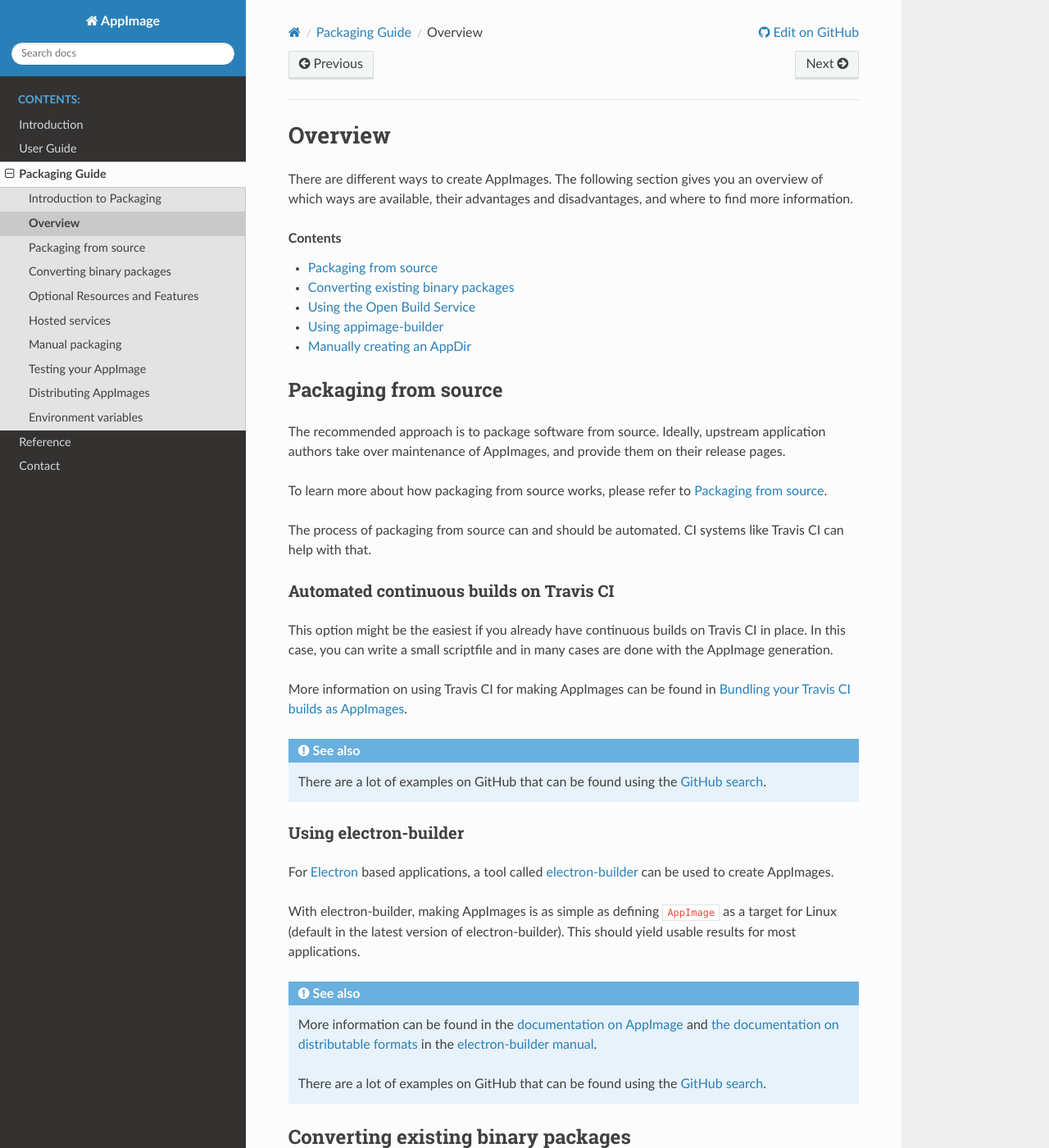
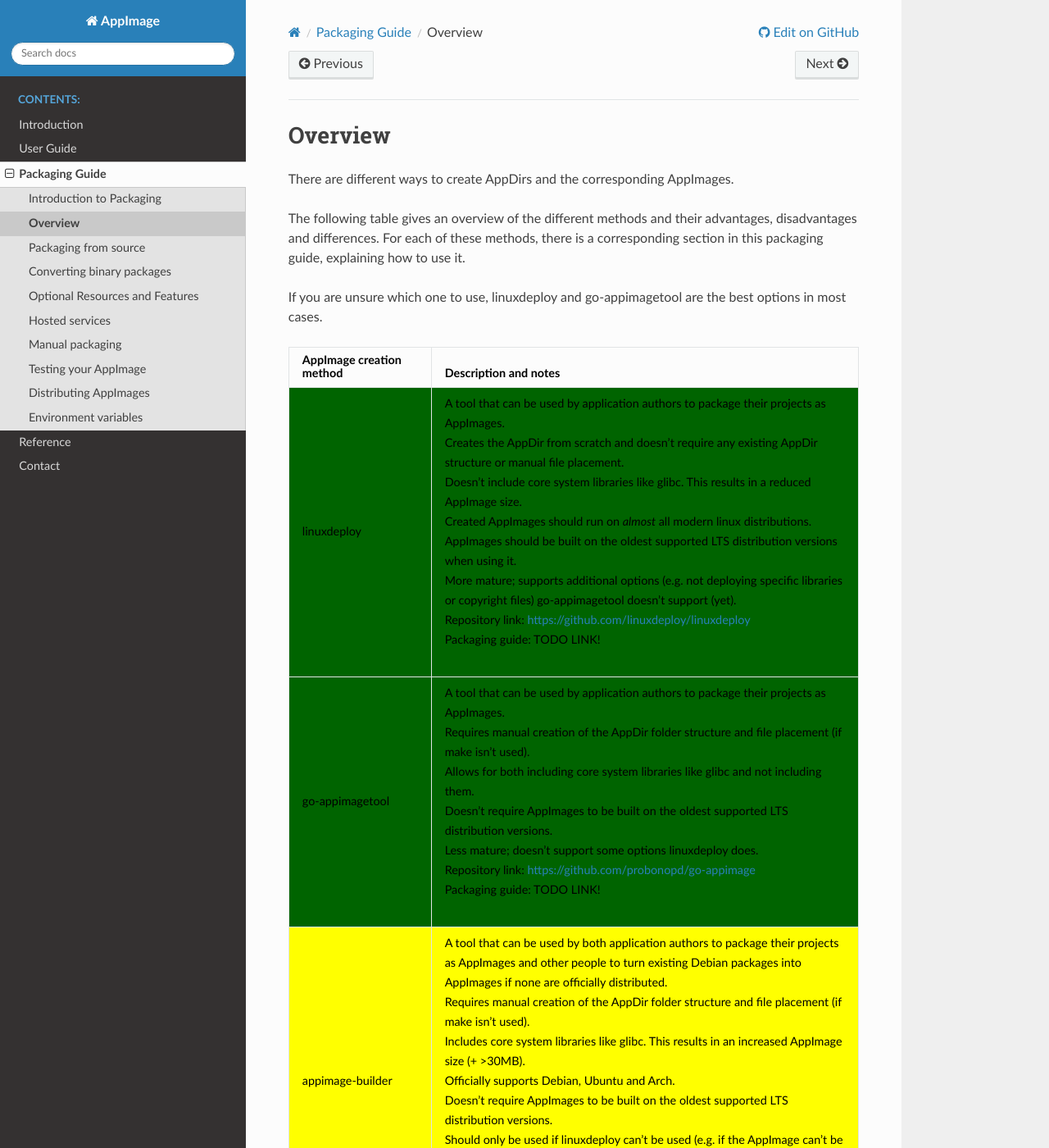
Before and after one commit to AppImage/docs.appimage.org, a Sphinx documentation site: the page built from source/packaging-guide/overview.rst, in a window 1280 px wide and 1400 px high. Shown: the whole window at 82% size. Built offline with Sphinx 7.4.7 and the Read the Docs theme 2.0.0, drawn with Linux system fonts in a browser that asks for light colours; some of the changed text lies outside the part shown.

Commit message:
Rewrote, improved and updated packaging guide overview
The packaging guide overview has been rewritten, improved and updated.
A table that gives an overview of the different methods to create AppDirs and the corresponding AppImages has been added. It lists their advantages, disadvantages and differences.

Additionally, TODOs to remove the (outdated) rest of the overview and to make a section for each AppImage creation method have been added.

```diff
--- a/source/_static/css/custom.css
+++ b/source/_static/css/custom.css
@@ -15,3 +15,32 @@
 .wy-table-responsive table td, .wy-table-responsive table th {
     white-space: normal;
 }
+
+.formatted-table tr:nth-child(1) td {
+    background-color: #006400 !important;
+    color: #000000 !important;
+}
+.formatted-table tr:nth-child(2) td {
+    background-color: #006400 !important;
+    color: #000000 !important;
+}
+.formatted-table tr:nth-child(3) td {
+    background-color: #FFFF00 !important;
+    color: #000000 !important;
+}
+.formatted-table tr:nth-child(4) td {
+    background-color: #FFFF00 !important;
+    color: #000000 !important;
+}
+.formatted-table tr:nth-child(5) td {
+    background-color: #FF8000 !important;
+    color: #000000 !important;
+}
+.formatted-table tr:nth-child(6) td {
+    background-color: #FF8000 !important;
+    color: #000000 !important;
+}
+.formatted-table tr:nth-child(7) td {
+    background-color: #FF0000 !important;
+    color: #000000 !important;
+}
--- a/source/packaging-guide/overview.rst
+++ b/source/packaging-guide/overview.rst
@@ -1,7 +1,76 @@
 Overview
 ========
 
-There are different ways to create AppImages. The following section gives you an overview of which ways are available, their advantages and disadvantages, and where to find more information.
+There are different ways to create AppDirs and the corresponding AppImages.
+
+The following table gives an overview of the different methods and their advantages, disadvantages and differences. For each of these methods, there is a corresponding section in this packaging guide, explaining how to use it.
+
+If you are unsure which one to use, linuxdeploy and go-appimagetool are the best options in most cases.
+
+..
+   NOTE: When changing the order of the rows, make sure that the rows are correctly formatted
+   See custom.css (the table rows are formatted depending on their index)
+
+.. list-table::
+   :widths: 25 75
+   :header-rows: 1
+   :class: formatted-table
+
+   * - AppImage creation method
+     - Description and notes
+   * - linuxdeploy
+     - | A tool that can be used by application authors to package their projects as AppImages.
+       | Creates the AppDir from scratch and doesn't require any existing AppDir structure or manual file placement.
+       | Doesn't include core system libraries like glibc. This results in a reduced AppImage size.
+       | Created AppImages should run on *almost* all modern linux distributions.
+       | AppImages should be built on the oldest supported LTS distribution versions when using it.
+       | More mature; supports additional options (e.g. not deploying specific libraries or copyright files) go-appimagetool doesn't support (yet).
+       | Repository link: https://github.com/linuxdeploy/linuxdeploy
+       | Packaging guide: TODO LINK!
+   * - go-appimagetool
+     - | A tool that can be used by application authors to package their projects as AppImages.
+       | Requires manual creation of the AppDir folder structure and file placement (if make isn't used).
+       | Allows for both including core system libraries like glibc and not including them.
+       | Doesn't require AppImages to be built on the oldest supported LTS distribution versions.
+       | Less mature; doesn't support some options linuxdeploy does.
+       | Repository link: https://github.com/probonopd/go-appimage
+       | Packaging guide: TODO LINK!
+   * - appimage-builder
+     - | A tool that can be used by both application authors to package their projects as AppImages and other people to turn existing Debian packages into AppImages if none are officially distributed.
+       | Requires manual creation of the AppDir folder structure and file placement (if make isn't used).
+       | Includes core system libraries like glibc. This results in an increased AppImage size (+ >30MB).
+       | Officially supports Debian, Ubuntu and Arch.
+       | Doesn't require AppImages to be built on the oldest supported LTS distribution versions.
+       | Should only be used if linuxdeploy can't be used (e.g. if the AppImage can't be built on the oldest supported LTS distribution version).
+       | Repository link: https://github.com/AppImageCrafters/appimage-builder
+       | Packaging guide: TODO LINK!
+   * - electron-builder
+     - | A tool that can be used by application authors to easily package their Electron projects not only as AppImages but also as other application formats for Linux (e.g. Flatpak or Snap), macOS (e.g. DMG) and Windows (e.g. Installer or Portable).
+       | Creates the AppDir from scratch and doesn't require any existing AppDir structure or manual file placement.
+       | Recommended solution if your app is Electron based, **otherwise not applicable**.
+       | Repository link: https://github.com/electron-userland/electron-builder
+       | Packaging guide: TODO LINK!
+   * - pkg2appimage
+     - | A tool that can be used by people other than the application authors to convert officially distributed binary packages (archives, .deb packages and PPAs) into AppImages if none are officially distributed.
+       | Requires manual creation of the AppDir folder structure and file placement (if make isn't used).
+       | **Do not use pkg2appimage if you are the application author. pkg2appimage should only be used if there is no officially distributed AppImage.** Upstream developers should use one of the other creation methods.
+       | pkg2appimage has a major `security issue <https://github.com/AppImageCommunity/pkg2appimage/issues/197>`_; therefore it's only recommended for personal use.
+       | Repository link: https://github.com/AppImageCommunity/pkg2appimage
+       | Packaging guide: TODO LINK!
+   * - Manual packaging
+     - | Manual packaging means manually creating the entire AppDir structure and copying all files to their correct places in the structure.
+       | While manually creating a directory structure and copying some files might be necessary depending on the used tool, manually packaging *everything* should only be used as a last resort if all other methods aren't applicable.
+       | Using one of the tools above like linuxdeploy or go-appimagetool is usually much more convenient.
+       | It is explained nevertheless, mainly to illustrate how things work under the hood.
+       | Packaging guide: TODO LINK!
+   * - linuxdeployqt
+     - | Deprecated. Succeeded by linuxdeploy and go-appimagetool.
+       | **Do not use linuxdeployqt to create new AppImages.**
+
+
+..
+   TODO: Create a section for each packaging method
+   TODO: Remove the rest of the overview and move it into the respective sections
 
 
 .. contents:: Contents
```
